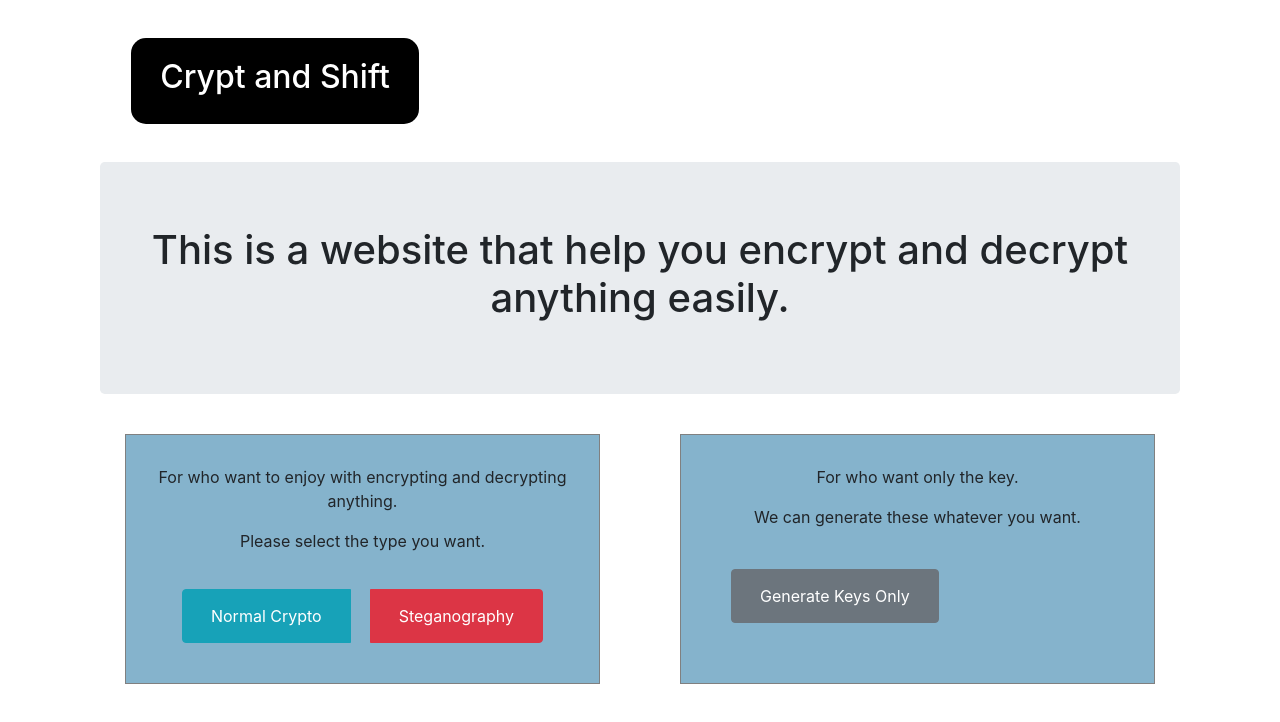
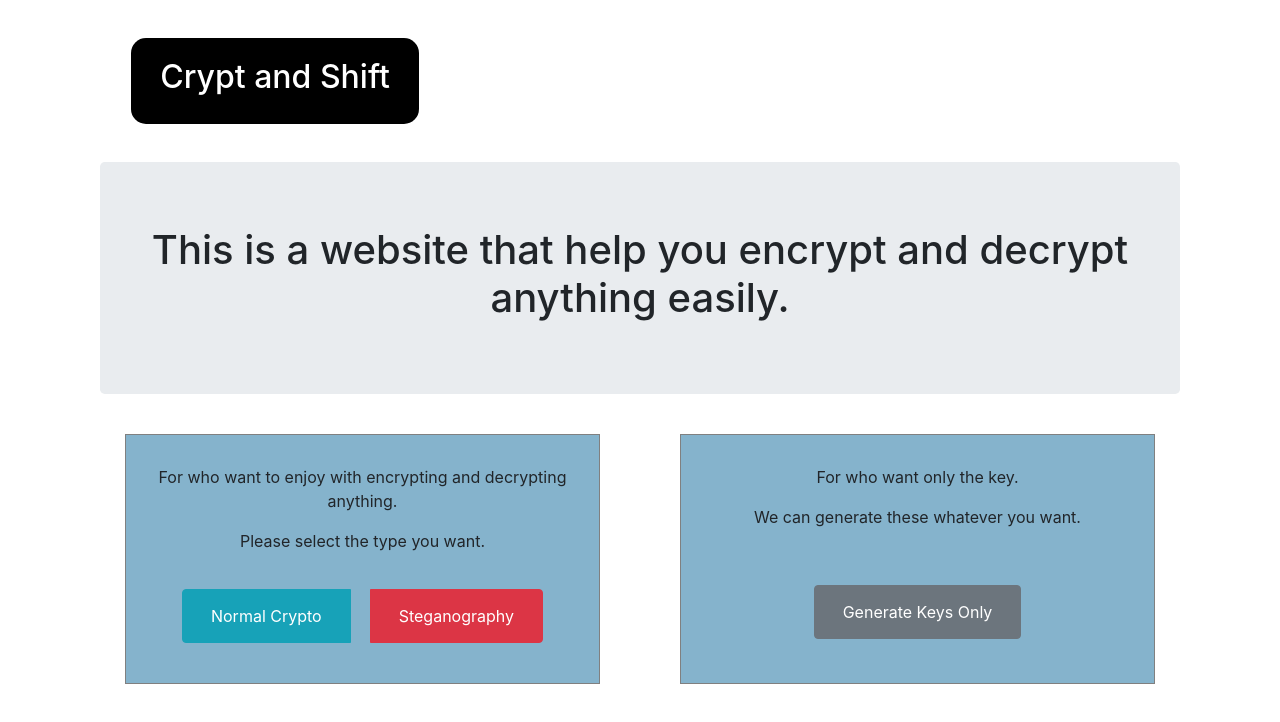
Before and after one commit to mrggaebsong/crypt-and-shift, a Vue app: page / in a window 1280 px wide. Shown: the top 722 px of the page. Built offline with nearby package versions, Linux system fonts and the light colour scheme.

Commit message:
change btn group

```diff
--- a/src/components/Home.vue
+++ b/src/components/Home.vue
@@ -27,9 +27,11 @@
                     <p>For who want only the key.</p>
                     <p>We can generate these whatever you want.</p>
 
-                    <button class="btn btn-secondary">
-                        <a href="/genkey" class="nav-link">Generate Keys Only</a>
-                    </button>
+                    <div class="btn-group">
+                        <button class="btn btn-secondary">
+                            <a href="/genkey" class="nav-link">Generate Keys Only</a>
+                        </button>
+                    </div>
                 </div>
             </div>
         </div>
```
